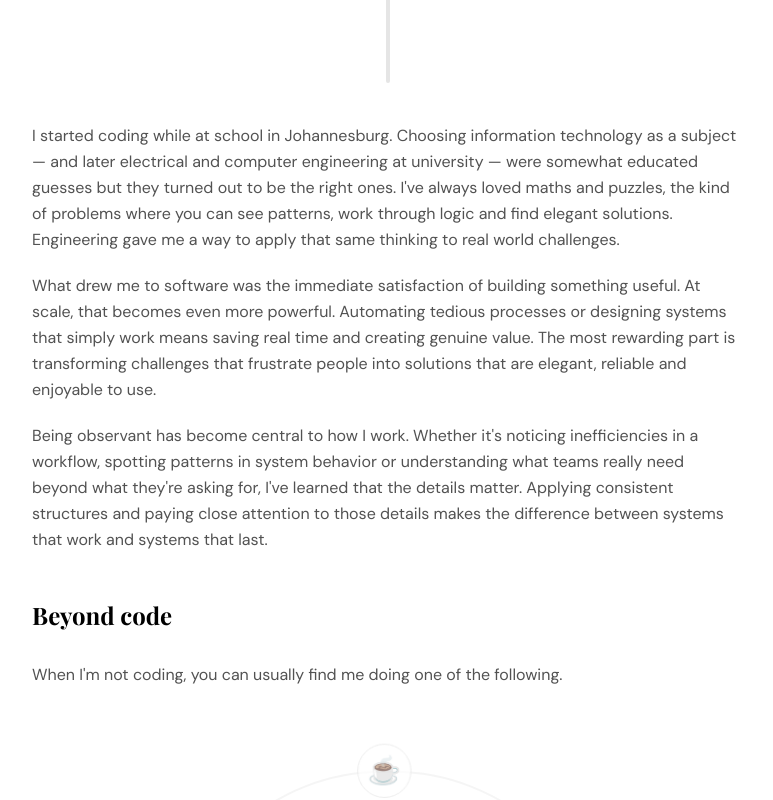
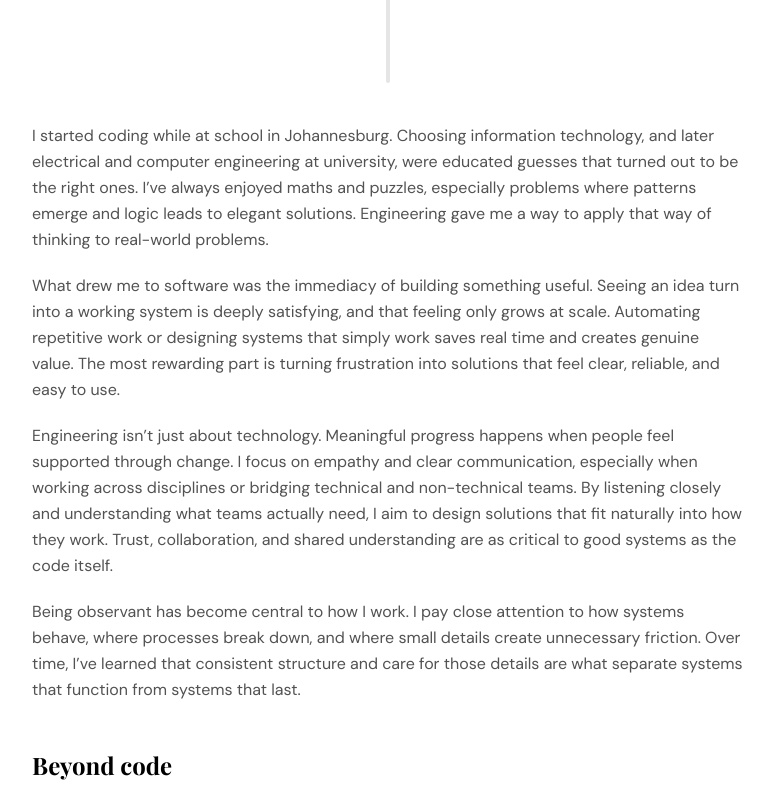
Before and after one commit to AlexSoldin/portfolio, a Next.js app: page /about in a window 1280 px wide. Shown: the part 1780-2580 px from the top of the page, without its empty margins (184-957 px from the left). Built offline with nearby package versions, Linux system fonts and the light colour scheme; a web font is replaced by a local one.

Commit message:
refactor: tweak about copy and beyond code section

```diff
--- a/src/components/features/about/BeyondCode.tsx
+++ b/src/components/features/about/BeyondCode.tsx
@@ -119,9 +119,8 @@ export function BeyondCode({ hobbies }: BeyondCodeProps) {
     const observer = new ResizeObserver((entries) => {
       for (const entry of entries) {
         const width = entry.contentRect.width;
-        // Base scale for desktop is around 600px container width
-        // Max scale 1.1, min scale based on width
-        const newScale = Math.min(1.1, Math.max(0.6, width / 600));
+        // Increase minimum scale and adjust base width for more generous scaling
+        const newScale = Math.min(1.1, Math.max(0.75, width / 500));
         setOrbitScale(newScale);
       }
     });
@@ -140,7 +139,7 @@ export function BeyondCode({ hobbies }: BeyondCodeProps) {
       {/* Orbital container */}
       <div
         ref={containerRef}
-        className="relative w-full h-[400px] sm:h-[500px] flex items-center justify-center overflow-hidden"
+        className="relative w-full h-[450px] sm:h-[500px] flex items-center justify-center overflow-hidden"
         onMouseLeave={() => handleHover(null)}
       >
         {/* Orbital rings - minimal */}
--- a/src/data/about.ts
+++ b/src/data/about.ts
@@ -14,9 +14,10 @@ export const aboutContent: AboutContent = {
     introParagraph:
       "My journey as a software engineer has taken me through several cities and industries, each shaping how I approach problems today.",
     outroParagraphs: [
-      "I started coding while at school in Johannesburg. Choosing information technology as a subject — and later electrical and computer engineering at university — were somewhat educated guesses but they turned out to be the right ones. I've always loved maths and puzzles, the kind of problems where you can see patterns, work through logic and find elegant solutions. Engineering gave me a way to apply that same thinking to real world challenges.",
-      "What drew me to software was the immediate satisfaction of building something useful. At scale, that becomes even more powerful. Automating tedious processes or designing systems that simply work means saving real time and creating genuine value. The most rewarding part is transforming challenges that frustrate people into solutions that are elegant, reliable and enjoyable to use.",
-      "Being observant has become central to how I work. Whether it's noticing inefficiencies in a workflow, spotting patterns in system behavior or understanding what teams really need beyond what they're asking for, I've learned that the details matter. Applying consistent structures and paying close attention to those details makes the difference between systems that work and systems that last.",
+      "I started coding while at school in Johannesburg. Choosing information technology, and later electrical and computer engineering at university, were educated guesses that turned out to be the right ones. I’ve always enjoyed maths and puzzles, especially problems where patterns emerge and logic leads to elegant solutions. Engineering gave me a way to apply that way of thinking to real-world problems.",
+      "What drew me to software was the immediacy of building something useful. Seeing an idea turn into a working system is deeply satisfying, and that feeling only grows at scale. Automating repetitive work or designing systems that simply work saves real time and creates genuine value. The most rewarding part is turning frustration into solutions that feel clear, reliable, and easy to use.",
+      "Engineering isn’t just about technology. Meaningful progress happens when people feel supported through change. I focus on empathy and clear communication, especially when working across disciplines or bridging technical and non-technical teams. By listening closely and understanding what teams actually need, I aim to design solutions that fit naturally into how they work. Trust, collaboration, and shared understanding are as critical to good systems as the code itself.",
+      "Being observant has become central to how I work. I pay close attention to how systems behave, where processes break down, and where small details create unnecessary friction. Over time, I’ve learned that consistent structure and care for those details are what separate systems that function from systems that last.",
     ],
   },
   expertise: {
--- a/src/data/timeline.ts
+++ b/src/data/timeline.ts
@@ -25,7 +25,7 @@ export const cityChapters: CityChapter[] = [
   {
     id: "2",
     city: "Cape Town",
-    period: "2016–2020",
+    period: "2017–2020",
     flag: "🇿🇦",
     scene: "🏔️",
     events: [
@@ -39,7 +39,7 @@ export const cityChapters: CityChapter[] = [
   {
     id: "3",
     city: "Johannesburg",
-    period: "2020–2022",
+    period: "2021–2022",
     flag: "🇿🇦",
     scene: "🌆",
     events: [
```
